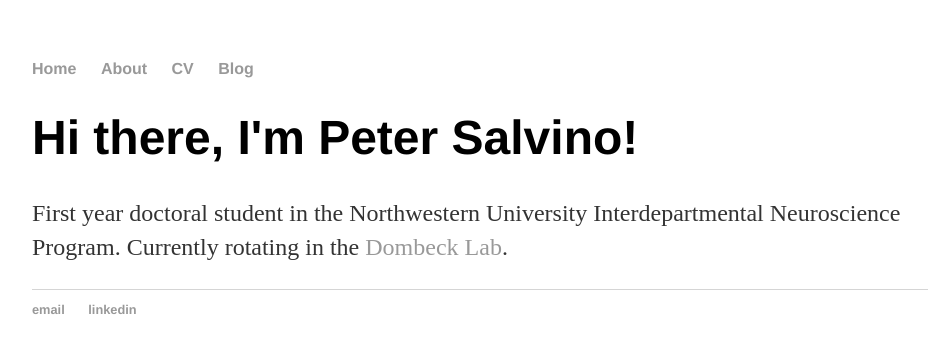
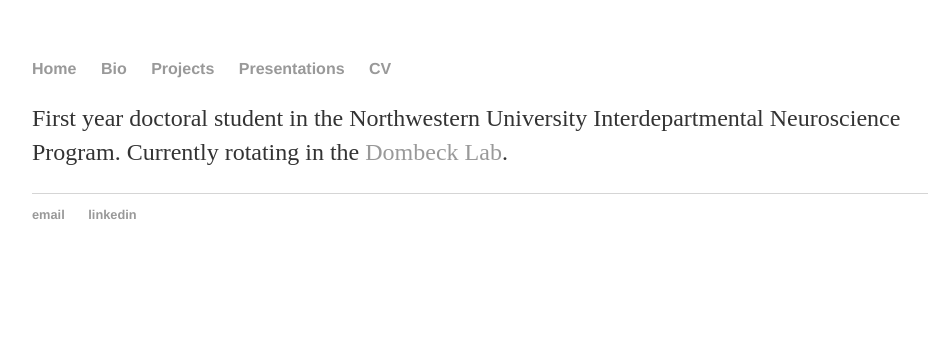
Before and after one commit to psalvino/psalvino.github.io, a Jekyll site: the page built from index.html, in a window 1280 px wide. Shown: the top 353 px of the page, without its empty margins (160-1091 px from the left). Built offline with Jekyll 4.4.1, drawn with Linux system fonts in a browser that asks for light colours.

Commit message:
Update index.html

```diff
--- a/index.html
+++ b/index.html
@@ -1,30 +1,7 @@
-<!DOCTYPE html>
-<html>
-	<head>
-		<title>Peter Salvino</title>
-		<!-- link to main stylesheet -->
-		<link rel="stylesheet" type="text/css" href="/css/main.css">
-	</head>
-	<body>
-		<nav>
-    		<ul>
-        		<li><a href="/">Home</a></li>
-	        	<li><a href="/about">About</a></li>
-        		<li><a href="/cv">CV</a></li>
-        		<li><a href="/blog">Blog</a></li>
-    		</ul>
-		</nav>
-		<div class="container">
-    		<div class="blurb">
-        		<h1>Hi there, I'm Peter Salvino!</h1>
-				<p>First year doctoral student in the Northwestern University Interdepartmental Neuroscience Program. Currently rotating in the <a href="http://www.dombecklab.org/">Dombeck Lab</a>.</p>
-    		</div><!-- /.blurb -->
-		</div><!-- /.container -->
-		<footer>
-    		<ul>
-        		<li><a href="mailto:petersalvino@u.northwestern.edu">email</a></li>
-        		<li><a href="https://www.linkedin.com/in/peter-salvino/">linkedin</a></li>
-			</ul>
-		</footer>
-	</body>
-</html>
+---
+layout: default
+title: Peter Salvino
+---
+<div class="blurb">
+	<p>First year doctoral student in the Northwestern University Interdepartmental Neuroscience Program. Currently rotating in the <a href="http://www.dombecklab.org/">Dombeck Lab</a>.</p>
+</div><!-- /.blurb -->
```
